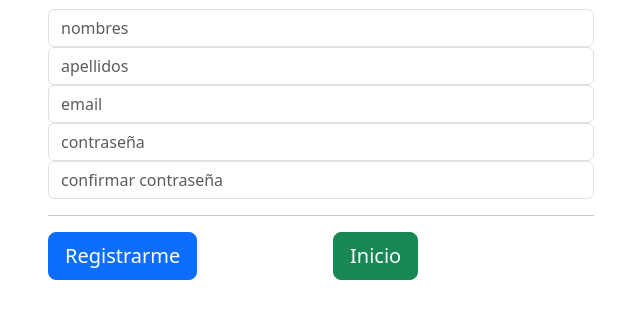
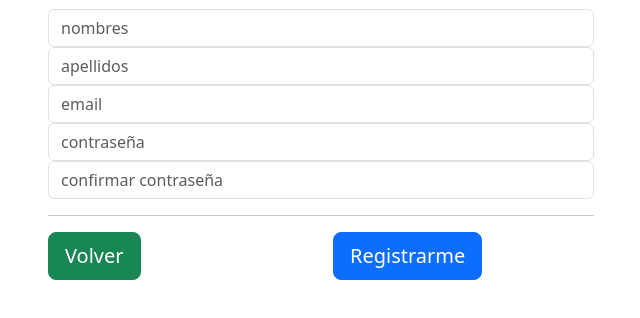
Before and after one commit to GastonCamu/MD-DentCorp, a plain HTML site: page pages/register.html in a window 1280 px wide. Shown: the part 62-380 px from the top of the page, without its empty margins (34-674 px from the left). Drawn offline with nearby package versions, Linux system fonts and the light colour scheme.

Commit message:
cambio botón inicio a volver

```diff
--- a/pages/register.html
+++ b/pages/register.html
@@ -46,8 +46,9 @@
                         </div>
                         <hr class="colorgraph">
                         <div class="row">
+                            <div class="col-xs-6 col-md-6"><a href="#" class="btn btn-success btn-block btn-lg">Volver</a></div>
                             <div class="col-xs-6 col-md-6"><input type="submit" value="Registrarme" class="btn btn-primary btn-block btn-lg" tabindex="7"></div>
-                            <div class="col-xs-6 col-md-6"><a href="#" class="btn btn-success btn-block btn-lg">Inicio</a></div>
+
                         </div>
                     </div>
                     </form>
```
